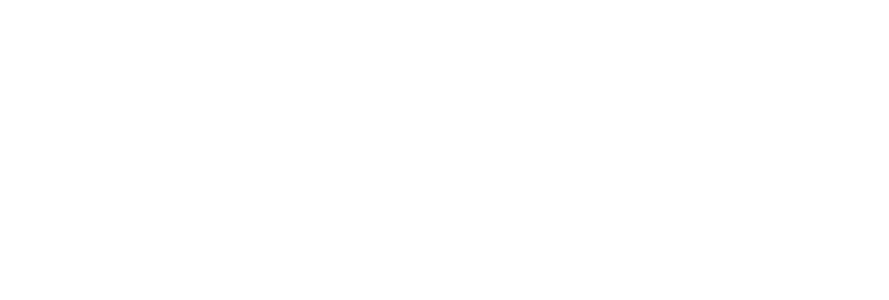
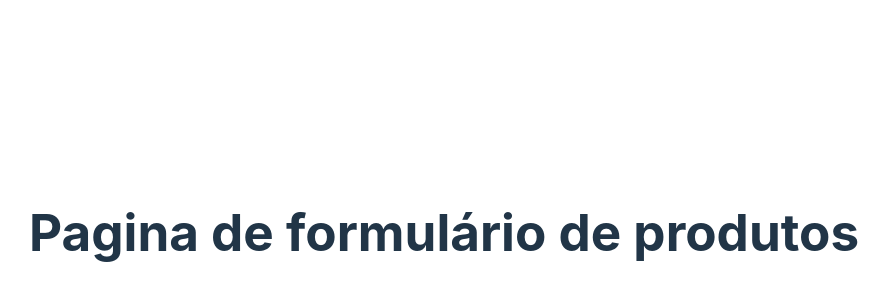
Before and after one commit to qmclouca/SENAC_REACT_FRONT, a React (Vite) app in the folder LanchesSenac/: page /paginaFormProduto in a window 1280 px wide. Before the commit this address had no page. Shown: the part 168-468 px from the top of the page, without its empty margins (196-1085 px from the left). Built offline with nearby package versions, Linux system fonts and the light colour scheme.

Commit message:
REFACT: adding page 'paginaFormProduto' and created a route to get new page

```diff
--- a/LanchesSenac/src/App.tsx
+++ b/LanchesSenac/src/App.tsx
@@ -3,9 +3,10 @@
 import PaginaInicial from "./Pages/PaginaInicial/PaginaInicial";
 import Autor from "./Pages/Autor/Autor";
 import Cardapio from "./Pages/Cardapio/Cardapio";
-import FormProduto from "./components/FormProduto/FormProduto";
-import "bootstrap/dist/css/bootstrap.min.css";
-import "bootstrap/dist/js/bootstrap.bundle.min";
+// import FormProduto from "./components/FormProduto/FormProduto";
+// import "bootstrap/dist/css/bootstrap.min.css";
+// import "bootstrap/dist/js/bootstrap.bundle.min";
+import PaginaFormProduto from "./Pages/PaginaFormProduto/PaginaFormProduto";
 
 
 const App = () => {
@@ -16,7 +17,7 @@
         <Route path="/admin" />
         <Route path="/autor" element={<Autor />} />
         <Route path="/cardapio" element={<Cardapio />} />
-        <Route path="/administrativo" element={<FormProduto/>} />
+        <Route path="/paginaFormProduto" element={<PaginaFormProduto/>} />
       </Routes>
     </Router>
   );
--- /dev/null
+++ b/LanchesSenac/src/Pages/PaginaFormProduto/PaginaFormProduto.tsx
@@ -0,0 +1,9 @@
+const PaginaFormProduto = () => {
+    return(
+            <div>
+                <h1>Pagina de formulário de produtos</h1>
+            </div>
+    );
+}
+
+export default PaginaFormProduto;
```
Also changed, not shown: LanchesSenac/src/Pages/PaginaFormProduto/PaginaFormProduto.css (added).
